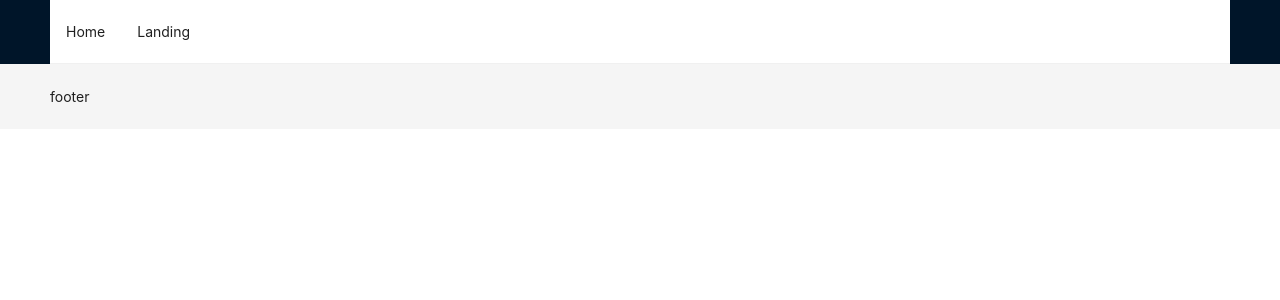
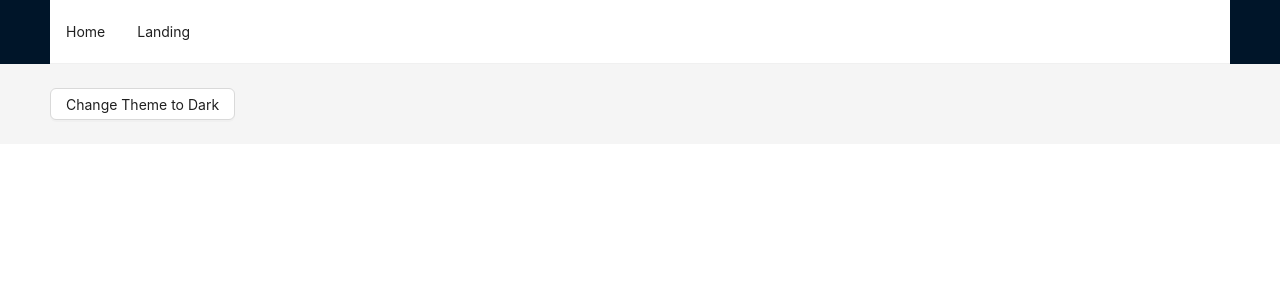
Before and after one commit to jeffrey818/jeffzhou-portfolio, a React (Create React App) app: page / in a window 1280 px wide. Before the commit this address had no page. Shown: the top 300 px of the page. Built offline with nearby package versions, Linux system fonts and the light colour scheme.

Commit message:
add and test a Dark mode button

```diff
--- a/src/App.js
+++ b/src/App.js
@@ -1,5 +1,6 @@
 // import logo from './logo.svg';
 import './App.css';
+import { useState, React } from 'react';
 import { BrowserRouter, Routes, Route } from 'react-router-dom';
 //Components
 import TopNavigationBar from './components/NavigationBar';
@@ -7,18 +8,32 @@ import HomePage from './pages/Home/HomePage';
 import LandingPage from './pages/Home/LandingPage';
 
 //antD
-import { Layout } from 'antd';
+import { Layout, ConfigProvider, theme, Button } from 'antd';
 const { Header, Content, Footer } = Layout;
 
 
 
+
 function App() {
+  const { defaultAlgorithm, darkAlgorithm } = theme;
+  const [isDarkMode, setIsDarkMode] = useState(false);
+
+  const handleClick = () => {
+    setIsDarkMode((previousValue) => !previousValue);
+   };
+
   return (
+    <ConfigProvider
+      theme={{
+        algorithm: isDarkMode ? darkAlgorithm : defaultAlgorithm,
+      }}>
+
         <BrowserRouter>
           <Layout>
 
             <Header>
               <TopNavigationBar />
+
             </Header>
 
             <Layout>
@@ -31,10 +46,19 @@ function App() {
               </Content>
             </Layout>
 
-        <Footer>footer</Footer>
+            <Footer>
+              <Button onClick={handleClick}>
+                Change Theme to {isDarkMode ? "Light" : "Dark"}
+              </Button>
+            </Footer>
 
           </Layout>
         </BrowserRouter>
+
+
+
+   </ConfigProvider>
+
 
   );
 }
```
Lines whose indentation alone changed are shown as unchanged.
